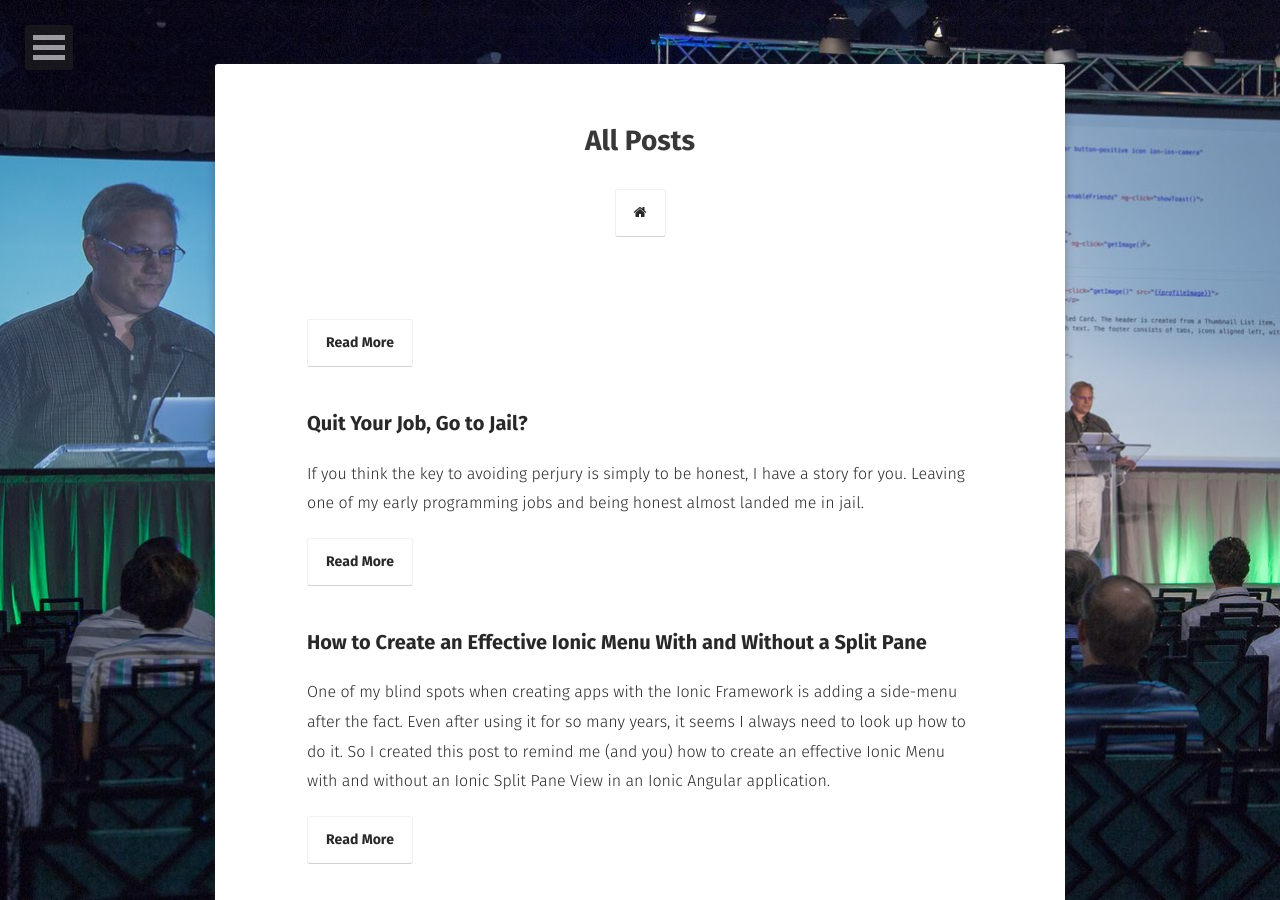
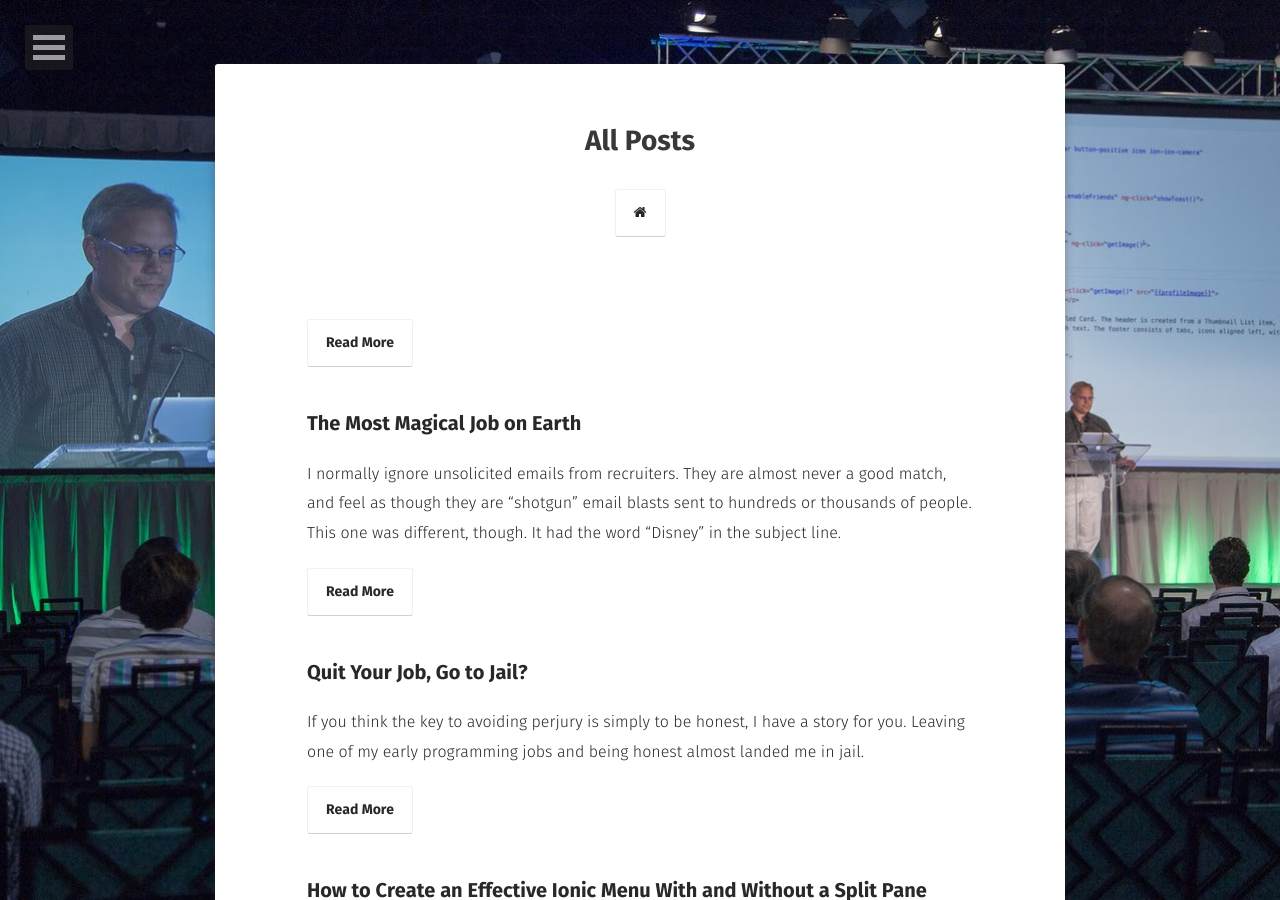
Before and after one commit to walkingriver/walkingriver.github.io, a Jekyll site: the page built from posts/index.md, in a window 1280 px wide and 900 px high. Built offline with Jekyll 4.4.1, drawn with Linux system fonts in a browser that asks for light colours; some web fonts are replaced; part of the change alters nothing that is shown.

Commit message:
Magical Job

```diff
--- a/_posts/2020-05-25-magical-job.md
+++ b/_posts/2020-05-25-magical-job.md
@@ -8,11 +8,11 @@ tags:
 - Disney
 - Software
 layout: post
-feature: https://walkingriver.com/assets/img/disney.jpeg
-thumbnail: https://walkingriver.com/assets/img/disney.jpeg
-cover_image: https://walkingriver.com/assets/img/disney.jpeg
+feature: https://walkingriver.com/assets/img/cinderella-castle.jpg
+thumbnail: https://walkingriver.com/assets/img/cinderella-castle.jpg
+cover_image: https://walkingriver.com/assets/img/cinderella-castle.jpg
 canonical_url: https://walkingriver.com/magical-job
-published: false
+published: true
 ---
 
 I normally ignore unsolicited emails from recruiters. They are almost never a good match, and feel as though they are "shotgun" email blasts sent to hundreds or thousands of people. This one was different, though. It had the word "Disney" in the subject line.
@@ -109,11 +109,11 @@ From this point on, I will use initials when describing the people I met who are
 
 ![Team Disney at Walt Disney World](/assets/img/teamdisney.jpg)
 
-Upon my arrival at Team Disney, I discovered I was a little early. I parked at the far end of the parking lot to be able to take everything in. I have always admired the Team Disney building,but had never been close to it. That giant tower in the center reminds me of a smoke stack, and I assumed the building was designed to resemble a cruise ship. I was mistaken. That tower is an 8-10 story hollow tube, open to the sky. In fact, it is a giant functioning sundial, with markings on the walls to help you tell the time.
+Upon my arrival at Team Disney, I discovered I was a little early. I parked at the far end of the parking lot to be able to take everything in. I have always admired the Team Disney building but had never been close to it. That giant tower in the center reminds me of a smoke stack, and I assumed the building was designed to resemble a cruise ship. I was mistaken. That tower is an (estimated) 8-story hollow tube, open to the sky. In fact, it is a giant functioning sundial, with markings on the walls to help you tell the time.
 
 I entered the building at the main entrance, beneath the Mickey ears. I then checked in with the security guard, who called the hiring manager, JG, to let her know I was here.
 
-My wait was brief, and soon JG walked up and introduced herself to me. She informed me that she was the manager of a 3-person team known as the .NET Center of Excellence (or COE). I liked the sound of that. She escorted me upstairs to a tiny office I later learned was the office of the COE. I met JS and DM, who gave me an overview of their day to day work. They told me all about the individual I would potentially be replacing, and it was clear that this was a tight-knit bunch. They would have to be, working together in a tiny office. I tried to imagine myself working closely with them every day.
+My wait was brief, and soon JG walked up and introduced herself to me. She informed me that she was the manager of a 3-person team known as the .NET Center of Excellence (or COE). I liked the sound of that. She escorted me upstairs to a tiny conference room I later learned was the office of the COE. I met JS and DM, who gave me an overview of their day to day work. They told me all about the individual I would potentially be replacing, and it was clear that this was a tight-knit bunch. They would have to be, working together in a tiny office. I tried to imagine myself working closely with them every day.
 
 When we got to the technical portion of the interview, they began telling me about the types of technology they expected to use that year: Entity Framework and ASP.NET MVC were two of the biggest &mdash; the very ones I had spent the last 14 months or so becoming an expert in!
 
@@ -141,11 +141,7 @@ He told me used to be a .NET developer himself and described some of the project
 
 After my answer, LR smiled and said that his reason for working at Disney was very similar. He then went on to describe what has become one of favorite employment benefits of working here: The Cross-U.
 
-Cross-U is short for "Cross Utilization." Simply put it goes like this. At certain extra-busy times of the year, usually right around Christmas and Easter, office-based Cast Members are asked to leave their desks and sign up for shifts in the theme parks. The jobs we are asked to do are the types of things that require little to know training: fill sodas, sweep up trash, clear tables in a restaurant, park strollers, run parade crowd control, that sort of thing. The most complicated task I have ever been assigned was to make popcorn, and that is so well designed that even I had a hard time messing it up (though I did once &mdash; I forgot to press the Oil button with one batch).
-
-Here is a picture of me working at the ice cream cart just outside of the Tomorrowland Speedway at Magic Kingdom, around Easter a few years ago.
-
-![Tomorrowland Speedway Ice Cream Cart](/assets/img/ice-cream-tomorrowland.jpg)
+Cross-U is short for "Cross Utilization." Simply put it goes like this. At certain extra-busy times of the year, usually right around Christmas and Easter, office-based Cast Members are asked to leave their desks and sign up for shifts in the theme parks. The jobs are the types of things that require little to no training: fill sodas, sweep up trash, clear tables, park strollers, run parade crowd control, that sort of thing. To some it may sound like drudgery, but the idea of taking shifts in the parks excited me.
 
 It was about time for the final hour of my interview, when JG came into the room. She thanked LR for his help and then told me the interview was being cut short. She said that she would be in touch with the recruiter, thanked me for coming in, and escorted me back to the security desk.
 
@@ -177,7 +173,7 @@ Because I was starting in early May, and school in NH did not end until late Jun
 
 Fortunately, my experience the year before with Dell had inadvertently prepared me for this. I knew how to avoid the oddball mistakes I had made during that move. For one, I rented a furnished condo this time (don't ask).
 
-Another difference between Dell and Disney is that I did not try to drive all my things. Instead, the Mustang was loaded onto a car carrier about a week before I flew down, and it arrived in Florida a few days after I did.
+Another difference between Dell and Disney is that I did not try to drive all my things. Instead, the Mustang was loaded onto a car carrier about a week before I flew down, and it arrived in Florida a few days after I did. It could not have gone more smoothly.
 
 # My First Couple of Days
 On May 9, 2011, I finally arrived for my first day at Team Disney. I again met with JG, JS, and DM, and spent most of the day getting my computer set up and generally observing. I was not expected to do much, because  I did not even have a security badge yet. That would be tomorrow.
@@ -186,11 +182,13 @@ On May 9, 2011, I finally arrived for my first day at Team Disney. I again met w
 
 On Tuesday, May 10, I arrived at Disney University bright and early for Traditions, a day-long orientation required for all new Disney Cast Members. I do not want to go into detail about the specifics of Traditions for two reasons. First, I do not want to spoil the experience for others. You are best coming in cold, as I did. Second, the program changes often enough that anything I told you would likely be out of date or completely inaccurate.
 
-I will say that it was at Traditions that I received my security badge and my nametag.
+I can say that it was at Traditions that I received my security badge and my name tag.
 
 ![Disney nametag](/assets/img/nametag.jpg)
 
 With my security badge came new abilities, and I was determined to use them. When Traditions ended, I drove to Disney's Boardwalk Inn, where I had stayed just a few months before. My shiny new badge got me through the security gate and I proceeded to park and walk around.
+
+![Disney's Boardwalk Resort Area](/assets/img/boardwalk.jpg)
 
 The Boardwalk Resort area has always been one of my favorite locations at Walt Disney World. It is simply beautiful. It is also within walking distance of both Epcot and Disney's Hollywood Studios.
 
@@ -204,7 +202,7 @@ I bought her something she had wanted the last time we had visited, and then lef
 
 # Family Reunion
 
-It would be almost two months before my family finally joined me in Florida. I had the condo
+It would be almost two months before my family finally joined me in Florida. We had chosen a rental a few towns away, but it was not available until July 1. Fortunately, I had the condo for three months, so we ended up living there until the house was ready. The move could not have gone more smoothly The movers kept our things in storage until our move-in day in July. Our house in New Hampshire sold a few months later. My transition to full-time Disney Cast Member and Florida resident was complete.
 
 # Timeline of Events
 From the beginning to the end, the entire process took 140 days (4 months, 19 days) from the time I received the email until I reported for my first day on the job.
@@ -221,6 +219,38 @@ To recap, the major events were this:
 
 # Lessons Learned
 
-The primary takeaway from this experience, is never give up. There many times during this process where I was convinced it was never going to happen.
+The primary takeaway from this experience is that you should never give up. There many times during this process where I was convinced it was never going to happen.
 
-A secondary lesson is the importance of keeping your skills sharp, and taking jobs that will help you do so. I had to be willing to leave my family for 6 months to do that. Will that happen to everyone? Of course not, but keep
+A secondary lesson is the importance of keeping your skills sharp, and taking jobs that will help you do so. I had to be willing to leave my family for 6 months to do that. Will that happen to everyone? Of course not, but it seemed right for our situation at the time. And in the end, that experience in Texas the year before prepared me to make the move to Florida.
+
+Try to stay positive during the interview. My thinking about losing the job to John Papa nearly derailed the entire day. As I later discovered, JG was not telling me about him coming back to the team to make me think he was my competition. She was trying to get me more interested in the job. Unknown to me at the time, there would soon be another opening on the team. John ended up filling that opening and joining us a few months later.
+
+# Cross-U Details
+Oh, that Cross-U I was telling you about. With only a single exception, I have managed to work at least one shift every Cross-U season. One I worked eight.
+
+The most complicated task I have ever been assigned was to make popcorn, and that is so well designed that even I had a hard time messing it up (though I did once &mdash; I forgot to press the Oil button with one batch).
+
+Here is a picture of me working at the ice cream cart just outside of the Tomorrowland Speedway at Magic Kingdom, around Easter a few years ago.
+
+![Tomorrowland Speedway Ice Cream Cart](/assets/img/ice-cream-tomorrowland.jpg)
+
+# Since Joining Disney
+
+It has been nine magical years this month since I joined Disney. I have been fortunate to hold a variety of roles, from Solutions Architect to Software Engineer.
+
+The .NET Center of Excellence is no more. Through a series of corporate moves and job transfers, I am now a Lead Software Engineer with one of our Cast-facing Resort-Sales teams.
+
+I have had the privilege of helping to organize two separate internal "Developer Days," a Disney-only conference held for the benefit of our technology Cast. My Twitter banner photo is from one of these events, where I gave an introduction to Ionic at Disney's Coronado Springs Resort and Convention Center.
+
+A few years ago I was given the opportunity to be the lead developer on an emergency project, which required us to replace the handheld devices used by Disney's Magical Express at the resorts and the airport. Time being of the essence, we chose to implement the project using the [Ionic Framework](https://ionicframework.com). This was our first official foray into hybrid mobile development, and it could not have gone better. I discussed this project in more detail in December 2019 on the [Ionic Podcast](https://betontheweb.ionicframework.com/episodes/disney-world-and-ionic-with-michael-callaghan).
+
+On the non-technology side of things, in addition to the Cross-U shifts, I have also been present at almost every major theme park "grand opening" we have had: New Fantasyland, Test Track, Pandora, Toy Story Land, Galaxy's Edge, and more.
+
+# Do You Have What it Takes?
+If you have gotten this far, it is possible that you may be interested in working for us in some capacity. As I am writing this, we are right in the middle of the COVID-19 pandemic, and things are mostly shut down. That will not last forever.
+
+If you think you have the skills and talents to join us, we will eventually have more technology jobs open.
+
+I occasionally tweet about new job openings in my own organization, so feel free to follow me on Twitter (@walkingriver) to get notified. You can also checkout DisneyTech.com to see our current openings across The Walt Disney Company.
+
+If you think you might be interested, go ahead and apply. You have nothing to lose by applying. Maybe we will work together on a project some day.
```
Also changed, not shown: assets/img/boardwalk.jpg (added), assets/img/cinderella-castle.jpg (added).
